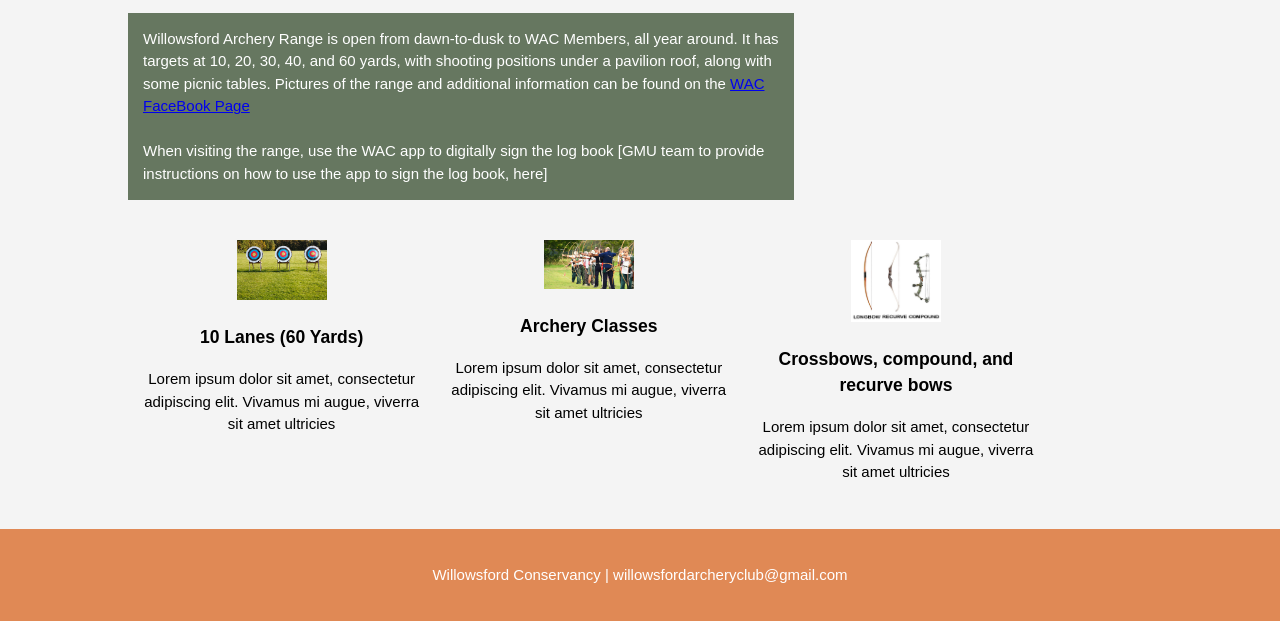
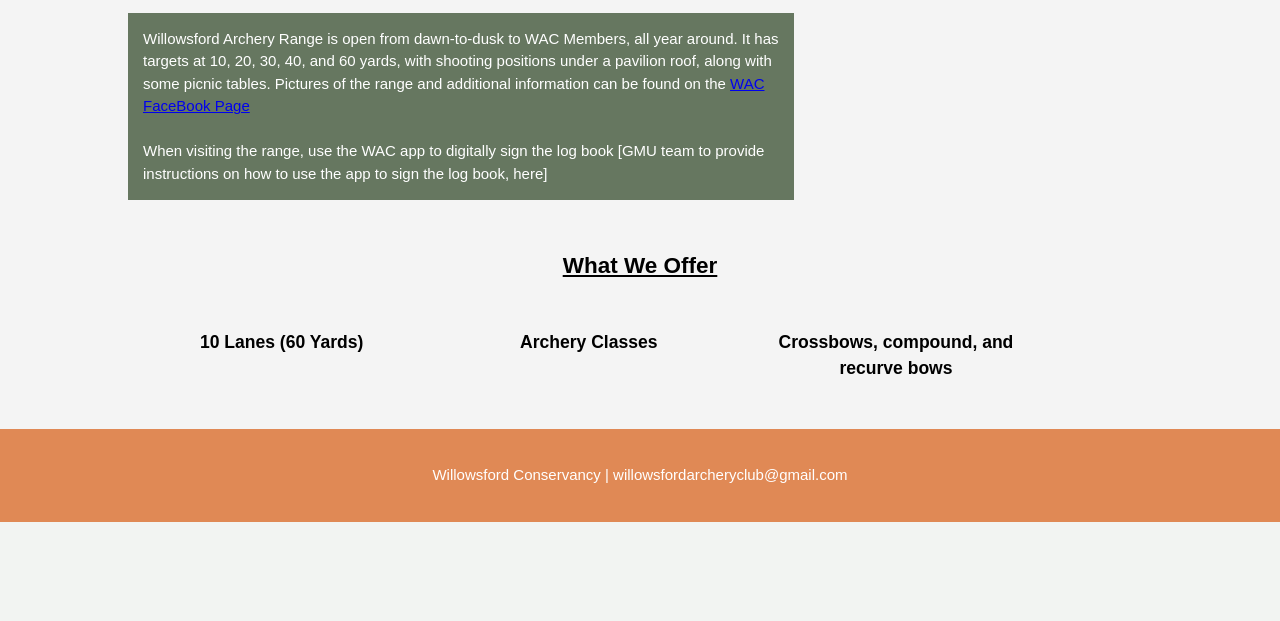
Before and after one commit to rgooney/WillowsfordProd, a Django app: page /about in a window 1280 px wide. Shown: the part 428-1049 px from the top of the page. After the commit the page ends 950 px from the top, so only its background shows below. Run offline with Django 4.2, Linux system fonts and the light colour scheme.

Commit message:
removed photos from about us

```diff
--- a/Willowsford/templates/HomeSite/about.html
+++ b/Willowsford/templates/HomeSite/about.html
@@ -43,20 +43,21 @@
 
 <section id="boxes">
   <div class="container">
+    <h1><u>What We Offer</u></h1>
     <div class="box">
-      <img src="./img/archery1.jpg">
+<!--      <img src="./img/archery1.jpg">-->
       <h3>10 Lanes (60 Yards)</h3>
-      <p>Lorem ipsum dolor sit amet, consectetur adipiscing elit. Vivamus mi augue, viverra sit amet ultricies</p>
+      <!--<p>Lorem ipsum dolor sit amet, consectetur adipiscing elit. Vivamus mi augue, viverra sit amet ultricies</p>-->
     </div>
     <div class="box">
-      <img src="./img/archery2.jpg">
+<!--      <img src="./img/archery2.jpg">-->
       <h3>Archery Classes</h3>
-      <p>Lorem ipsum dolor sit amet, consectetur adipiscing elit. Vivamus mi augue, viverra sit amet ultricies</p>
+<!--      <p>Lorem ipsum dolor sit amet, consectetur adipiscing elit. Vivamus mi augue, viverra sit amet ultricies</p>-->
     </div>
     <div class="box">
-      <img src="./img/archery3.jpg">
+<!--      <img src="./img/archery3.jpg">-->
       <h3>Crossbows, compound, and recurve bows</h3>
-      <p>Lorem ipsum dolor sit amet, consectetur adipiscing elit. Vivamus mi augue, viverra sit amet ultricies</p>
+<!--      <p>Lorem ipsum dolor sit amet, consectetur adipiscing elit. Vivamus mi augue, viverra sit amet ultricies</p>-->
     </div>
   </div>
 </section>
```
